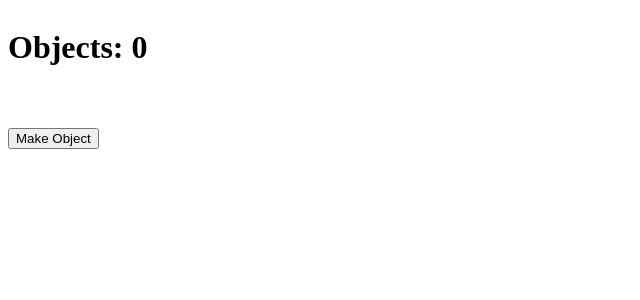
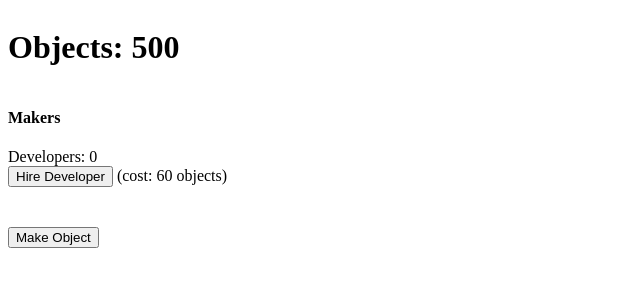
Before and after one commit to danerieber/object-clicker, a SvelteKit app: page / in a window 1280 px wide. Shown: the top 300 px of the page, without its empty margins (0-640 px from the left). Built offline with nearby package versions, Linux system fonts and the light colour scheme.

Commit message:
code 'objectification'

```diff
--- a/src/components/Maker.svelte
+++ b/src/components/Maker.svelte
@@ -1,27 +1,16 @@
 <script lang="ts">
 	import { fade } from "svelte/transition";
-	import { objects, objectsPerSecond } from "../game/stores";
+	import type Maker from "../game/Maker";
 
-    export let baseCost: number;
-    export let costCurve: number;
-    export let unitOPS: number;
-
-    export let pluralName: string;
-    export let addButtonText: string;
-
-    export let count = 0;
-    let cost = baseCost;
+    export let o: Maker;
+    export let update: () => void;
 
     function add() {
-        if ($objects < cost) return;
-        $objects -= cost;
-        $objectsPerSecond += unitOPS;
-        count += 1;
-        cost = Math.floor(baseCost * Math.pow(costCurve, count));
+        o.add();
     }
 </script>
 
 <div transition:fade style="display: flex; flex-direction: column">
-    <div>{pluralName}: {count.toLocaleString()}</div>
-    <div><button on:click={add}>{addButtonText}</button> (cost: {cost} objects)</div>
+    <div>{o.pluralName}: {o.count.toLocaleString()}</div>
+    <div><button on:click={add}>{o.addButtonText}</button> (cost: {o.cost} objects)</div>
 </div>
--- /dev/null
+++ b/src/game/DeveloperMaker.ts
@@ -0,0 +1,9 @@
+import Maker from "./Maker";
+
+class DeveloperMaker extends Maker {
+    constructor() {
+        super(60, 1.22, 1, "Developers", "Hire Developer");
+    }
+}
+
+export default DeveloperMaker;
--- /dev/null
+++ b/src/game/Maker.ts
@@ -0,0 +1,36 @@
+import { get } from "svelte/store";
+import { objects, objectsPerSecond } from "./stores";
+
+class Maker {
+    baseCost: number;
+    costCurve: number;
+    unitOPS: number;
+
+    pluralName: string;
+    addButtonText: string;
+
+    count: number;
+    cost: number;
+
+    constructor(baseCost: number, costCurve: number, unitOPS: number, pluralName: string, addButtonText: string) {
+        this.baseCost = baseCost;
+        this.costCurve = costCurve;
+        this.unitOPS = unitOPS;
+
+        this.pluralName = pluralName;
+        this.addButtonText = addButtonText;
+
+        this.count = 0;
+        this.cost = baseCost;
+    }
+
+    add() {
+        if (get(objects) < this.cost) return;
+        objects.set(get(objects) - this.cost);
+        objectsPerSecond.set(get(objectsPerSecond) + this.unitOPS);
+        this.count += 1;
+        this.cost = Math.floor(this.baseCost * Math.pow(this.costCurve, this.count));
+    }
+}
+
+export default Maker;
--- /dev/null
+++ b/src/game/MakerFactory.ts
@@ -0,0 +1,17 @@
+import DeveloperMaker from "./DeveloperMaker";
+import type Maker from "./Maker";
+import ObjectFactoryMaker from "./ObjectFactoryMaker";
+
+class MakerFactory {
+    getMaker(makerType: string): Maker | undefined {
+        makerType = makerType.toLowerCase();
+        if (makerType === "developer") {
+            return new DeveloperMaker();
+        }
+        if (makerType === "objectfactory") {
+            return new ObjectFactoryMaker();
+        }
+    }
+}
+
+export default MakerFactory;
--- /dev/null
+++ b/src/game/MakingStrategy.ts
@@ -0,0 +1,37 @@
+import { get } from "svelte/store";
+import type Maker from "./Maker";
+import { objects, objectsPerSecond, opsMultiplier } from "./stores";
+import DeveloperMaker from "./DeveloperMaker";
+import MakerFactory from "./MakerFactory";
+import ObjectFactoryMaker from "./ObjectFactoryMaker";
+
+class MakingStrategy {
+    makers: Maker[];
+
+    constructor() {
+        this.makers = [];
+    }
+
+    tick(clicks: number, multiplier: number) {
+        objects.set(get(objects) + get(objectsPerSecond) * get(opsMultiplier) * multiplier);
+        objects.set(get(objects) + clicks);
+    }
+
+    count(makerType: string): number {
+        makerType = makerType.toLowerCase();
+        if (makerType === "developer") {
+            return this.makers.find(maker => maker instanceof DeveloperMaker)?.count ?? 0;
+        }
+        if (makerType === "objectfactory") {
+            return this.makers.find(maker => maker instanceof ObjectFactoryMaker)?.count ?? 0;
+        }
+        return 0;
+    }
+
+    add(makerType: string) {
+        const maker = new MakerFactory().getMaker(makerType)!;
+        this.makers.push(maker);
+    }
+}
+
+export default MakingStrategy;
--- /dev/null
+++ b/src/game/ObjectFactoryMaker.ts
@@ -0,0 +1,9 @@
+import Maker from "./Maker";
+
+class ObjectFactoryMaker extends Maker {
+    constructor() {
+        super(500, 1.12, 7, "ObjectFactories", "Add ObjectFactory");
+    }
+}
+
+export default ObjectFactoryMaker;
--- /dev/null
+++ b/src/game/Page.ts
@@ -0,0 +1,73 @@
+import { get } from "svelte/store";
+import { objects } from "./stores";
+import MakingStrategy from "./MakingStrategy";
+
+class Page {
+    TPS: number;
+    interval: number;
+    prev: number;
+
+    clicks: number;
+    level: number;
+
+    makingStrategy: MakingStrategy;
+
+    private static instance: Page;
+
+    private constructor(TPS: number) {
+        this.TPS = TPS;
+        this.interval = (1000.0 / TPS);
+        this.prev = Date.now() - this.interval;
+
+        this.clicks = 0;
+        this.level = 0;
+
+        this.makingStrategy = new MakingStrategy();
+    }
+
+    public static getInstance(): Page {
+        if (!Page.instance) {
+            Page.instance = new Page(50.0);
+        }
+        return Page.instance;
+    }
+
+    clickObject() {
+        this.clicks += 1;
+    }
+
+    gameLoop() {
+        // try to call gameLoop() at AROUND the right time
+        const now = Date.now();
+        const delta = now - this.prev;
+        if (delta < this.interval) {
+            // since gameLoop() was called early, set timeout to what SHOULD be the remainder of this tick
+            setTimeout(this.gameLoop.bind(this), this.interval - delta);
+            return;
+        }
+        this.prev = now;
+
+        // calculations will use ACTUAL time since last tick for multiplier
+        const multiplier = delta / 1000.0;
+
+        this.makingStrategy.tick(this.clicks, multiplier);
+        // $objects += $objectsPerSecond * $opsMultiplier * multiplier;
+        // $objects += this.clicks;
+        this.clicks = 0;
+
+        if (this.level === 0 && get(objects) >= 50) {
+            this.level = 1; // Developers
+            this.makingStrategy.add("developer");
+        } else if (this.level === 1 && this.makingStrategy.count("developer") >= 5) {
+            this.level = 2; // ObjectFactories
+            this.makingStrategy.add("objectfactory");
+        } else if (this.level === 2 && get(objects) >= 1500) {
+            this.level = 3; // Decorator and Strategy Patterns
+        }
+
+        // hopefully make up for time innacuracies by ajusting timeout for next tick
+        setTimeout(this.gameLoop.bind(this), this.interval - (delta - this.interval));
+    }
+}
+
+export default Page
--- a/src/game/stores.ts
+++ b/src/game/stores.ts
@@ -1,5 +1,5 @@
 import { writable } from "svelte/store";
 
-export const objects = writable(0.0);
+export const objects = writable(500.0);
 export const objectsPerSecond = writable(0.0);
 export const opsMultiplier = writable(1.0);
--- a/src/routes/+page.svelte
+++ b/src/routes/+page.svelte
@@ -3,80 +3,94 @@
 	import Maker from "../components/Maker.svelte";
 	import Pattern from "../components/Pattern.svelte";
     import { objects, objectsPerSecond, opsMultiplier } from "../game/stores";
+	import Page from "../game/Page";
 
     // game loop logic: ticks per second and previous tick time
-    let TPS = 50.0;
-    let interval = (1000.0 / TPS);
-    let prev = Date.now() - interval;
+    // let TPS = 50.0;
+    // let interval = (1000.0 / TPS);
+    // let prev = Date.now() - interval;
 
-    let clicks = 0;     // number of clicks during this game tick
-    let level = 0;      // new makers are unlocked with increasing levels
+    // let clicks = 0;     // number of clicks during this game tick
+    // let level = 0;      // new makers are unlocked with increasing levels
 
-    let developers: number;
-    let objectFactories: number;
+    // let developers: number;
+    // let objectFactories: number;
 
-    let strategiesUnlocked: boolean = false;
+    // let strategiesUnlocked: boolean = false;
+
+    // function clickObject() {
+    //     clicks += 1;`
+    // }
+
+    // function gameLoop() {
+    //     // try to call gameLoop() at AROUND the right time
+    //     const now = Date.now();
+    //     const delta = now - prev;
+    //     if (delta < interval) {
+    //         // since gameLoop() was called early, set timeout to what SHOULD be the remainder of this tick
+    //         setTimeout(gameLoop, interval - delta);
+    //         return;
+    //     }
+    //     prev = now;
+
+    //     // calculations will use ACTUAL time since last tick for multiplier
+    //     const multiplier = delta / 1000.0;
+
+    //     $objects += $objectsPerSecond * $opsMultiplier * multiplier;
+    //     $objects += clicks;
+    //     clicks = 0;
+
+    //     if (level === 0 && $objects >= 50) {
+    //         level = 1; // Developers
+    //     } else if (level === 1 && developers >= 5) {
+    //         level = 2; // ObjectFactories
+    //     } else if (level === 2 && $objects >= 1500) {
+    //         level = 3; // Decorator and Strategy Patterns
+    //     }
+
+    //     // hopefully make up for time innacuracies by ajusting timeout for next tick
+    //     setTimeout(gameLoop, interval - (delta - interval));
+    // }
+
+    // gameLoop();
+
+    let page = Page.getInstance();
+    page.gameLoop();
+
+    function update() {
+        page = Page.getInstance();
+        setTimeout(update, 100);
+    }
 
     function clickObject() {
-        clicks += 1;
+        page.clickObject();
     }
 
-    function gameLoop() {
-        // try to call gameLoop() at AROUND the right time
-        const now = Date.now();
-        const delta = now - prev;
-        if (delta < interval) {
-            // since gameLoop() was called early, set timeout to what SHOULD be the remainder of this tick
-            setTimeout(gameLoop, interval - delta);
-            return;
-        }
-        prev = now;
-
-        // calculations will use ACTUAL time since last tick for multiplier
-        const multiplier = delta / 1000.0;
-
-        $objects += $objectsPerSecond * $opsMultiplier * multiplier;
-        $objects += clicks;
-        clicks = 0;
-
-        if (level === 0 && $objects >= 50) {
-            level = 1; // Developers
-        } else if (level === 1 && developers >= 5) {
-            level = 2; // ObjectFactories
-        } else if (level === 2 && $objects >= 1500) {
-            level = 3; // Decorator and Strategy Patterns
-        }
-
-        // hopefully make up for time innacuracies by ajusting timeout for next tick
-        setTimeout(gameLoop, interval - (delta - interval));
-    }
-
-    gameLoop();
+    update();
 </script>
 
 <div class="vflex">
     <div><h1>Objects: {Math.floor($objects).toLocaleString()}</h1></div>
-    {#if level >= 2}
+    {#if page.level >= 2}
         <div transition:fade>{$objectsPerSecond * $opsMultiplier} OPS <small style="color: gray">({$objectsPerSecond} OPS x {$opsMultiplier})</small></div>
     {/if}
     <div class="hflex">
-        {#if level >= 1}
+        {#if page.level >= 1}
             <div class="vflex">
                 <h4>Makers</h4>
                 <div class="vflex vspaced">
-                    <Maker baseCost={60} costCurve={1.22} unitOPS={1} pluralName="Developers" addButtonText="Hire Developer" bind:count={developers} />
-                    {#if level >= 2}
-                        <Maker baseCost={500} costCurve={1.12} unitOPS={7} pluralName="ObjectFactories" addButtonText="Add ObjectFactory" bind:count={objectFactories} />
-                    {/if}
+                    {#each page.makingStrategy.makers as maker}
+                        <Maker o={maker} update={update}/>
+                    {/each}
                 </div>
             </div>
         {/if}
-        {#if level >= 3}
+        {#if page.level >= 3}
             <div class="vflex" style="flex-grow: 1; max-width: 400px">
                 <h4>Patterns</h4>
                 <div class="vflex vspaced">
                     <Pattern cost={4000} name="Decorator Pattern" description="Wrap your original objects with decorator objects to provide additional functionality while keeping the original object's functionality! Doubles your OPS." action={() => {$opsMultiplier *= 2.0}} />
-                    <Pattern cost={20000} name="Strategy Pattern" description="Allows you to attach strategies to your objects that can be changed during runtime for optimal adaptability! Unlocks Strategies." action={() => {strategiesUnlocked = true}} />
+                    <!-- <Pattern cost={20000} name="Strategy Pattern" description="Allows you to attach strategies to your objects that can be changed during runtime for optimal adaptability! Unlocks Strategies." action={() => {strategiesUnlocked = true}} /> -->
                 </div>
             </div>
         {/if}
```
Also changed, not shown: 1 other file (tests, documents, lock files or other folders).
